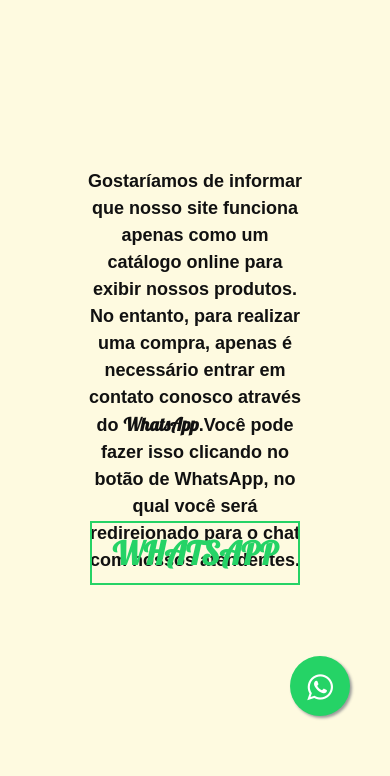
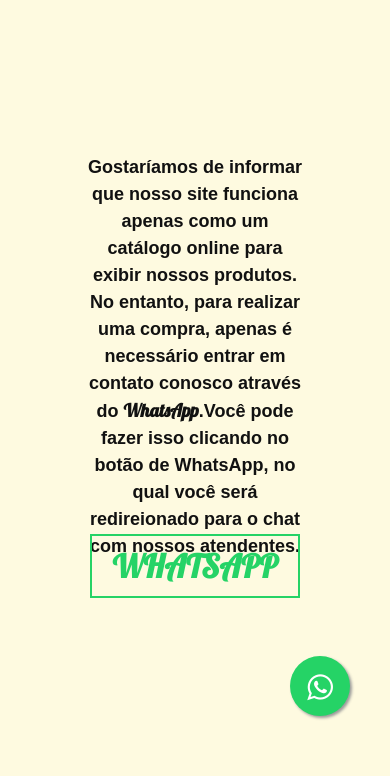
Before and after one commit to Projeto-Emporio/Projeto-Emporio-Granel, a PHP site: page /redirecionamento.html in a window 390 px wide. Shown: the part 88-864 px from the top of the page. Run offline with PHP 8.4, Linux system fonts and the light colour scheme; some libraries are stand-ins or nearby versions.

Commit message:
redirecionamento no celular

```diff
--- a/style/redirecionamento.css
+++ b/style/redirecionamento.css
@@ -36,6 +36,10 @@
   max-height: 100px;
   margin-bottom: 20vh;
   padding: 10vh;
+  }
+
+  .container-btn{
+    padding-top: 7vw;
   }
 }
 
```
